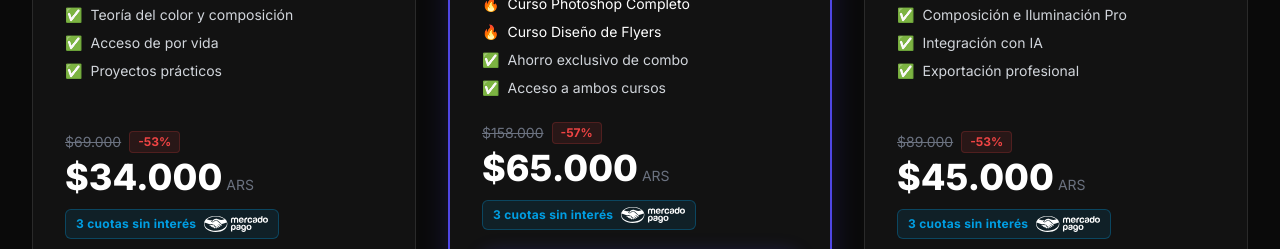
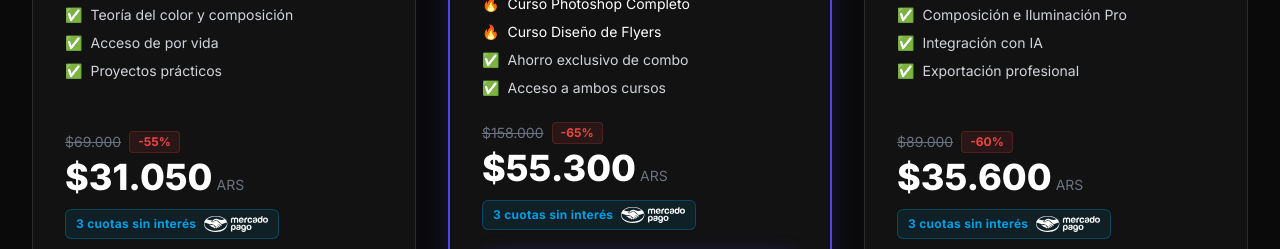
Before and after one commit to cosaportaldeportivo-lgtm/web-curso, a website: page index.html in a window 1280 px wide. Shown: the part 2655-2904 px from the top of the page. Drawn offline with nearby package versions, Linux system fonts and the light colour scheme; no server answers.

Commit message:
Update discount percentages and final prices in HTML

```diff
--- a/index.html
+++ b/index.html
@@ -404,10 +404,10 @@
                     <div class="mb-6 mt-auto price-block">
                         <div class="flex items-center gap-2 mb-1">
                             <span class="text-gray-500 line-through text-sm price-original" data-usd="U$D 69">$69.000</span>
-                            <span class="bg-red-500/10 text-red-500 text-xs font-bold px-2 py-0.5 rounded border border-red-500/20">-53%</span>
+                            <span class="bg-red-500/10 text-red-500 text-xs font-bold px-2 py-0.5 rounded border border-red-500/20">-55%</span>
                         </div>
                         <div class="text-4xl font-extrabold text-white break-words">
-                            <span class="price-final" data-usd="U$D 34">$34.000</span><span class="text-sm text-gray-500 font-normal ml-1 price-currency">ARS</span>
+                            <span class="price-final" data-usd="U$D 31.50">$31.050</span><span class="text-sm text-gray-500 font-normal ml-1 price-currency">ARS</span>
                         </div>
                         <div class="mt-3 mp-badge inline-flex items-center gap-2 bg-[#009EE3]/10 border border-[#009EE3]/30 px-2.5 py-1.5 rounded-md">
                             <span class="text-[#009EE3] text-xs font-bold tracking-wide">3 cuotas sin interés</span>
@@ -451,10 +451,10 @@
                     <div class="mb-6 mt-auto price-block">
                         <div class="flex items-center gap-2 mb-1">
                             <span class="text-gray-500 line-through text-sm price-original" data-usd="U$D 158">$158.000</span>
-                            <span class="bg-red-500/10 text-red-500 text-xs font-bold px-2 py-0.5 rounded border border-red-500/20">-57%</span>
+                            <span class="bg-red-500/10 text-red-500 text-xs font-bold px-2 py-0.5 rounded border border-red-500/20">-65%</span>
                         </div>
                         <div class="text-4xl font-extrabold text-white break-words">
-                            <span class="price-final" data-usd="U$D 65">$65.000</span><span class="text-sm text-gray-500 font-normal ml-1 price-currency">ARS</span>
+                            <span class="price-final" data-usd="U$D 55.30">$55.300</span><span class="text-sm text-gray-500 font-normal ml-1 price-currency">ARS</span>
                         </div>
                         <div class="mt-3 mp-badge inline-flex items-center gap-2 bg-[#009EE3]/10 border border-[#009EE3]/30 px-2.5 py-1.5 rounded-md">
                             <span class="text-[#009EE3] text-xs font-bold tracking-wide">3 cuotas sin interés</span>
@@ -495,10 +495,10 @@
                     <div class="mb-6 mt-auto price-block">
                         <div class="flex items-center gap-2 mb-1">
                             <span class="text-gray-500 line-through text-sm price-original" data-usd="U$D 89">$89.000</span>
-                            <span class="bg-red-500/10 text-red-500 text-xs font-bold px-2 py-0.5 rounded border border-red-500/20">-53%</span>
+                            <span class="bg-red-500/10 text-red-500 text-xs font-bold px-2 py-0.5 rounded border border-red-500/20">-60%</span>
                         </div>
                         <div class="text-4xl font-extrabold text-white break-words">
-                            <span class="price-final" data-usd="U$D 45">$45.000</span><span class="text-sm text-gray-500 font-normal ml-1 price-currency">ARS</span>
+                            <span class="price-final" data-usd="U$D 35.60">$35.600</span><span class="text-sm text-gray-500 font-normal ml-1 price-currency">ARS</span>
                         </div>
                         <div class="mt-3 mp-badge inline-flex items-center gap-2 bg-[#009EE3]/10 border border-[#009EE3]/30 px-2.5 py-1.5 rounded-md">
                             <span class="text-[#009EE3] text-xs font-bold tracking-wide">3 cuotas sin interés</span>
```
